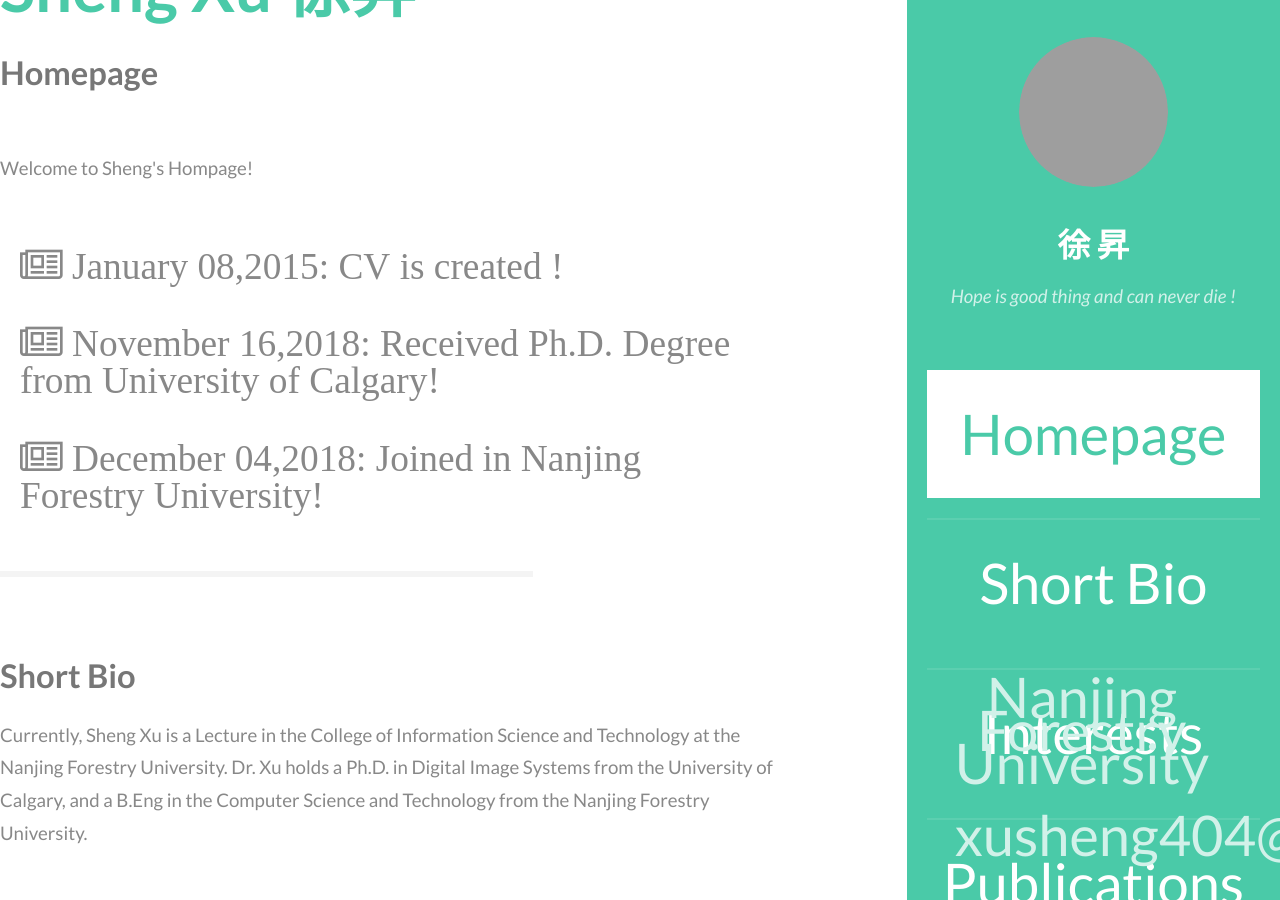
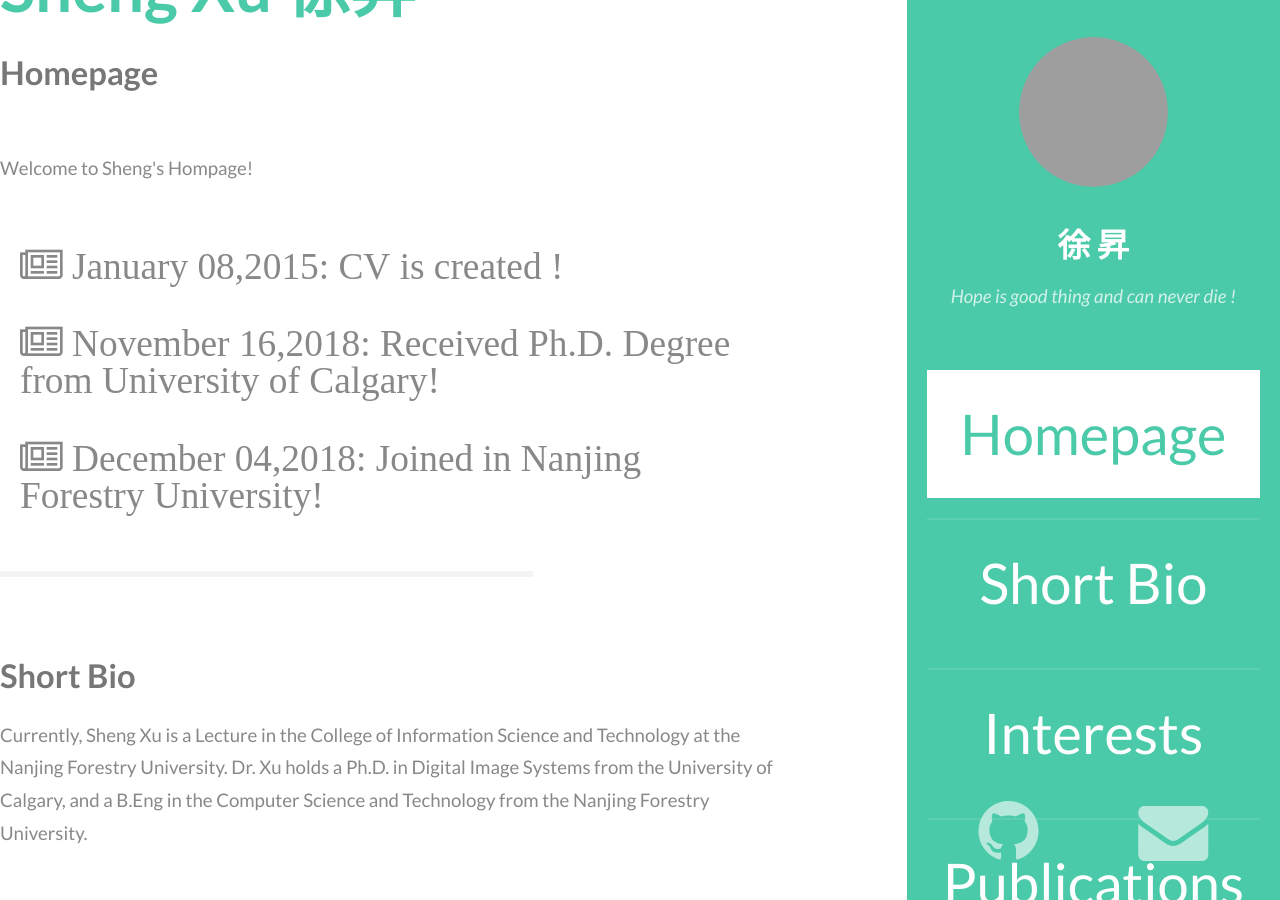
Before and after one commit to lostagex/shengxu, a Jekyll site: the page built from index.html, in a window 1280 px wide and 900 px high, scrolled down 417 px. Built offline with Jekyll 4.4.1, drawn with Linux system fonts in a browser that asks for light colours; grey boxes are pictures that could not be loaded.

Commit message:
Update header.html

```diff
--- a/_includes/header.html
+++ b/_includes/header.html
@@ -18,8 +18,8 @@
         </nav>
         <footer>
              <ul class="icons">
-                <li><a href="#" class=" icon ion-location"><span class="label">Github</span></a>Nanjing Forestry University</li>
-                <li><class="icon fa-envelope"><span class="label"></span>xusheng404@gmail.com</li>
+                <li><a href="#" class="icon fa-github"><span class="label">Github</span></a></li>
+                <li><a href="#" class="icon fa-envelope"><span class="label">Email</span></a></li>
 
         </footer>
     </section>
```
